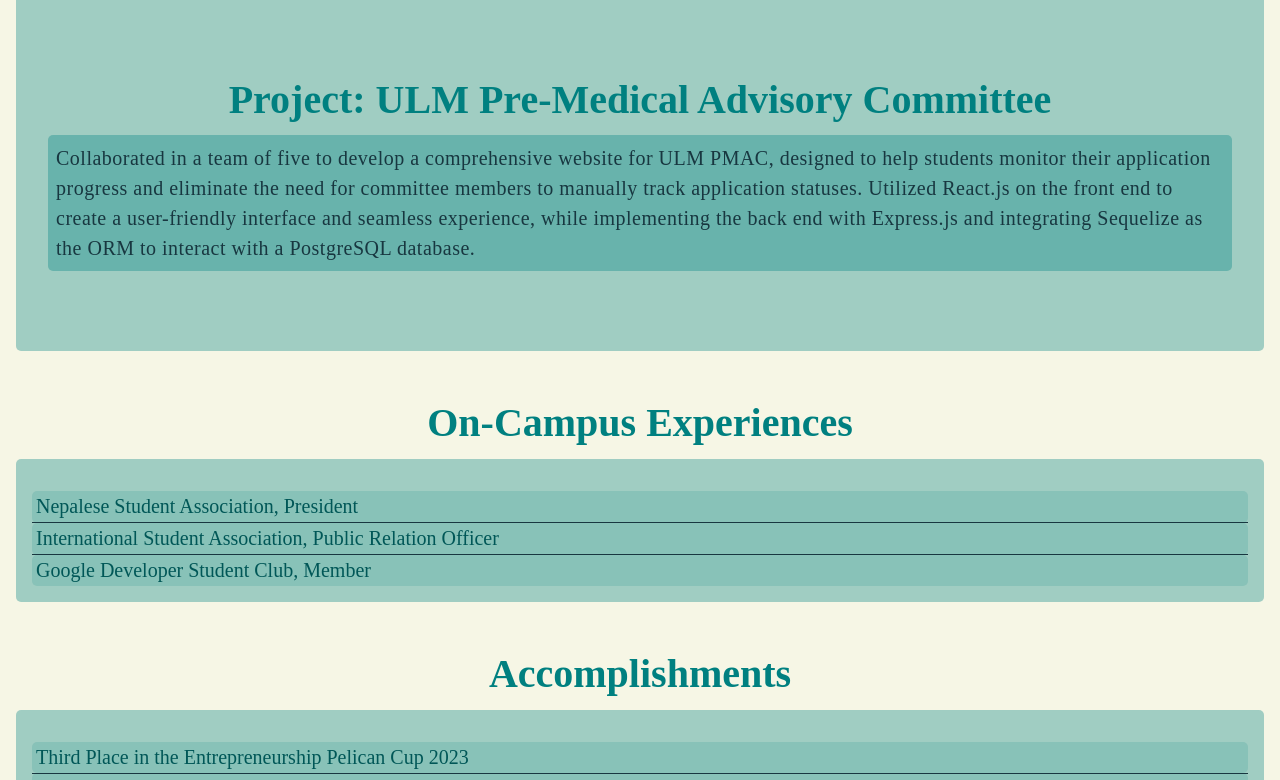
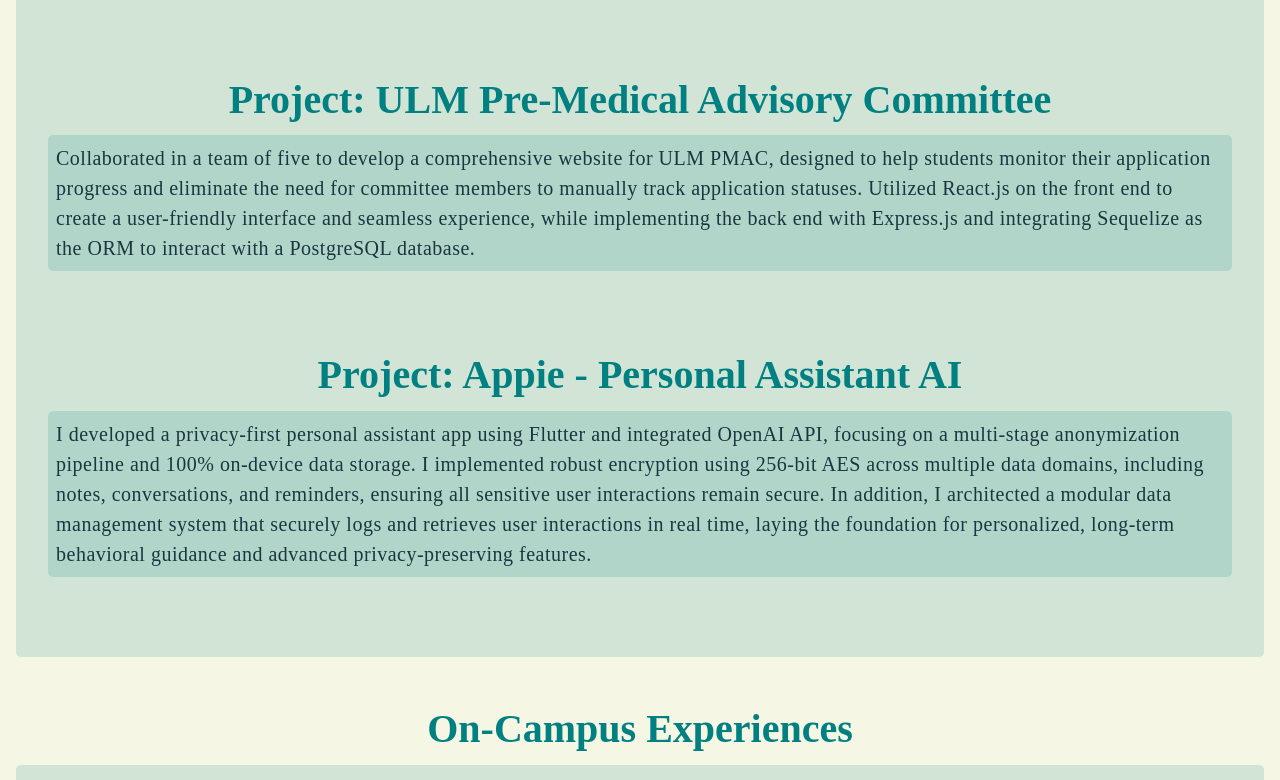
Before and after one commit to manishjungkatuwal/PortfolioManish, a React (Vite) app: page / in a window 1280 px wide. Shown: the part 2360-3140 px from the top of the page. Built offline with nearby package versions, Linux system fonts and the light colour scheme.

Commit message:
updated experience

```diff
--- a/src/components/myexperiences/myexperiences.css
+++ b/src/components/myexperiences/myexperiences.css
@@ -7,7 +7,7 @@
 .myexperiences .list,
 .myexperiences .rso,
 .myexperiences .accomplishments {
-    background-color: rgba(0, 128, 128, 0.35);
+    background-color: rgba(0, 128, 128, 0.15);
     border-radius: 5px;
     padding: 1rem;
     margin-bottom: 3rem;
@@ -36,7 +36,7 @@
 }
 
 .myexperiences p {
-    background-color: rgba(0, 128, 128, 0.35);
+    background-color: rgba(0, 128, 128, 0.15);
     padding: 0.5rem;
     font-size: 1.25rem;
     letter-spacing: 0.5px;
@@ -72,7 +72,7 @@
 
 .myexperiences .rso,
 .myexperiences .accomplishments {
-    background-color: rgba(0, 128, 128, 0.35);
+    background-color: rgba(0, 128, 128, 0.15);
 }
 
 .myexperiences h1.myexperiences-two,
--- a/src/components/myexperiences/myexperiences.jsx
+++ b/src/components/myexperiences/myexperiences.jsx
@@ -38,6 +38,12 @@
                 a PostgreSQL database.
                 </p>
             </div>
+            <div className="project">
+                <h1>Project: Appie - Personal Assistant AI </h1>
+                <p>
+                I developed a privacy-first personal assistant app using Flutter and integrated OpenAI API, focusing on a multi-stage anonymization pipeline and 100% on-device data storage. I implemented robust encryption using 256-bit AES  across multiple data domains, including notes, conversations, and reminders, ensuring all sensitive user interactions remain secure. In addition, I architected a modular data management system that securely logs and retrieves user interactions in real time, laying the foundation for personalized, long-term behavioral guidance and advanced privacy-preserving features.
+                </p>
+            </div>
         </div>
         <h1 className='myexperiences-two'>On-Campus Experiences</h1>
         <div className="rso">
```
